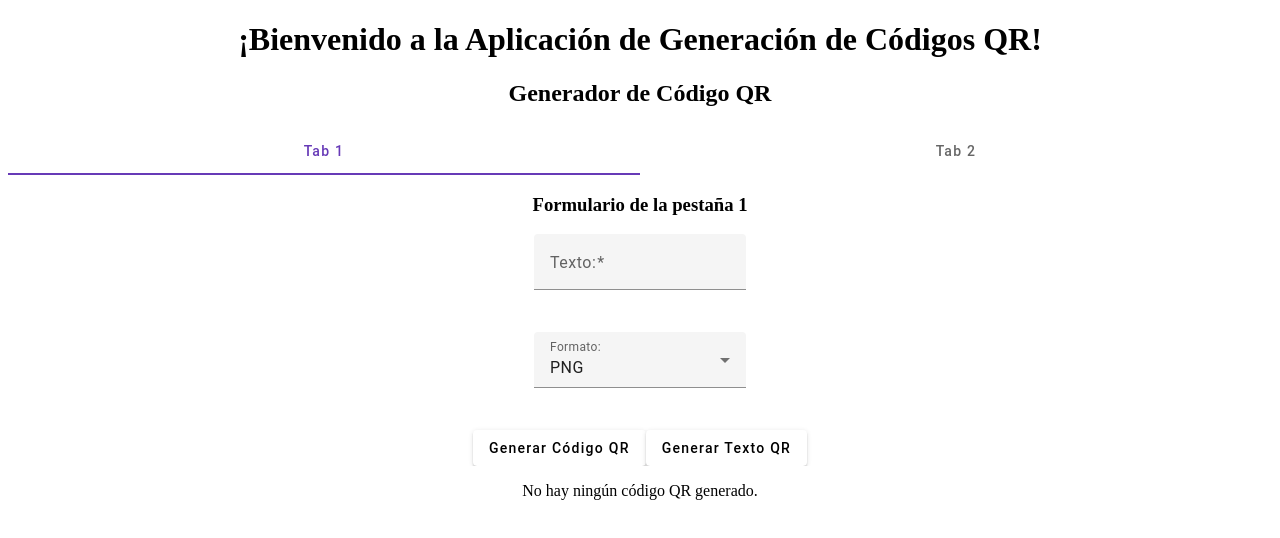
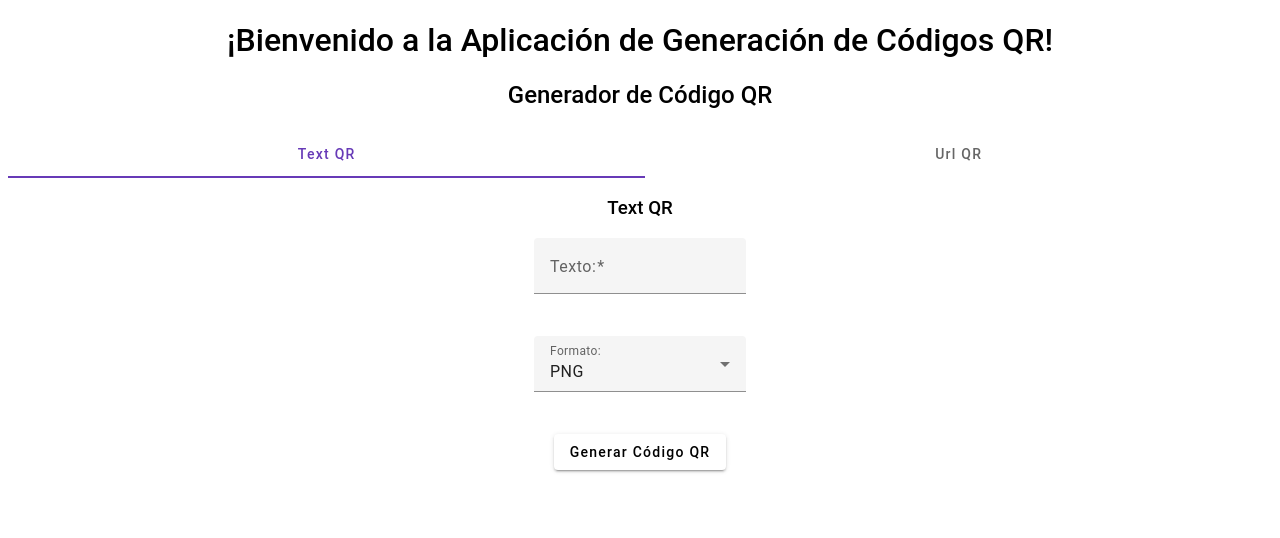
Before and after one commit to ManuFerrer094/qr-front, an Angular app: page / in a window 1280 px wide. Shown: the top 538 px of the page. Built offline with nearby package versions, Linux system fonts and the light colour scheme.

Commit message:
QR Url Implementation

```diff
--- a/src/app/app.component.html
+++ b/src/app/app.component.html
@@ -1,5 +1,4 @@
-<!-- src/app/app.component.html -->
-<div style="text-align: center;">
-  <h1>¡Bienvenido a la Aplicación de Generación de Códigos QR!</h1>
+<div fxLayout="column" fxLayoutAlign="center center" style="text-align: center;">
+  <h1 mat-h1>¡Bienvenido a la Aplicación de Generación de Códigos QR!</h1>
   <app-qr-generator></app-qr-generator>
 </div>
--- a/src/app/qr-generator/qr-generator.component.html
+++ b/src/app/qr-generator/qr-generator.component.html
@@ -3,14 +3,63 @@
 </div>
 <mat-tab-group>
   <!-- Pestaña 1 -->
-  <mat-tab label="Tab 1">
+  <mat-tab label="Text QR">
     <ng-template matTabContent>
-      <h3>Formulario de la pestaña 1</h3>
+      <h3>Text QR</h3>
       <form (submit)="generateQR()">
         <div>
           <mat-form-field>
-            <mat-label for="text">Texto:</mat-label>
-            <input matInput type="text" id="text" [(ngModel)]="text" name="text" required>
+            <mat-label>Texto:</mat-label>
+            <input matInput [formControl]="text" placeholder="Ingrese el texto">
+            @if (!text.valid && (text.dirty || text.touched))
+            {
+              <mat-error>
+                Ingrese un texto válido.
+              </mat-error>
+            }
+          </mat-form-field>
+        </div>
+        <div>
+          <mat-form-field>
+            <mat-label for="format">Formato:</mat-label>
+            <mat-select id="format" [(ngModel)]="format" name="format">
+              <mat-option value="svg">SVG</mat-option>
+              <mat-option value="png">PNG</mat-option>
+            </mat-select>
+          </mat-form-field>
+        </div>
+        <button type="submit" mat-raised-button>Generar Código QR</button>
+      </form>
+      <!-- Mostrar el código QR generado o un mensaje si no hay uno -->
+      @if(qrCodeImageText) {
+        <div>
+            <div>
+              <h3>Código QR Generado:</h3>
+              <img [src]="qrCodeImageText" alt="Código QR">
+            </div>
+        </div>
+      }@else {
+        <div>
+        </div>
+      }
+    </ng-template>
+  </mat-tab>
+
+  <!-- Pestaña 2 -->
+  <mat-tab label="Url QR">
+    <ng-template matTabContent>
+      <h3>Url QR</h3>
+      <form (submit)="generateUrlQR()">
+        <div>
+          <mat-form-field>
+            <mat-label>URL</mat-label>
+            <input matInput [formControl]="url" placeholder="Ingrese la URL">
+            @if (!url.valid && (url.dirty || url.touched))
+            {
+              <mat-error>
+                Ingrese una URL válida (debe comenzar con 'http' o 'https').
+              </mat-error>
+            }
           </mat-form-field>
         </div>
         @if(!isVCardSelected) {
@@ -25,32 +74,7 @@
         </div>
         }
         <button type="submit" mat-raised-button>Generar Código QR</button>
-        <button type="button" mat-raised-button (click)="isVCardSelected = false">Generar Texto QR</button>
       </form>
-    </ng-template>
-  </mat-tab>
-
-  <!-- Pestaña 2 -->
-  <mat-tab label="Tab 2">
-    <ng-template matTabContent>
-      <h3>Formulario de la pestaña 2</h3>
-      <form>
-        <mat-form-field>
-          <mat-label>Edad</mat-label>
-          <input matInput type="number" placeholder="Ingrese su edad">
-        </mat-form-field>
-
-        <mat-form-field>
-          <mat-label>Teléfono</mat-label>
-          <input matInput type="tel" placeholder="Ingrese su teléfono">
-        </mat-form-field>
-
-        <button mat-raised-button type="submit">Enviar</button>
-      </form>
-    </ng-template>
-  </mat-tab>
-</mat-tab-group>
-
       <!-- Mostrar el código QR generado o un mensaje si no hay uno -->
       @if(qrCodeImageUrl) {
         <div>
@@ -61,6 +85,8 @@
         </div>
       }@else {
         <div>
-      <p>No hay ningún código QR generado.</p>
         </div>
       }
+    </ng-template>
+  </mat-tab>
+</mat-tab-group>
--- a/src/app/qr-generator/qr-generator.component.ts
+++ b/src/app/qr-generator/qr-generator.component.ts
@@ -1,6 +1,6 @@
 import { HttpClient } from '@angular/common/http';
 import { Component } from '@angular/core';
-import { FormsModule } from '@angular/forms';
+import { FormControl, FormsModule, Validators, ReactiveFormsModule } from '@angular/forms';
 import { RouterModule } from '@angular/router';
 import { MatFormFieldModule } from '@angular/material/form-field';
 import { MatInputModule } from '@angular/material/input';
@@ -10,42 +10,75 @@ import { MatButtonModule } from '@angular/material/button';
 import { MatIconModule } from '@angular/material/icon';
 import { MatTabsModule } from '@angular/material/tabs';
 
+
 @Component({
   selector: 'app-qr-generator',
   standalone: true,
   imports: [
     RouterModule,
     FormsModule,
+    ReactiveFormsModule,
     MatFormFieldModule,
     MatInputModule,
     MatSelectModule,
     MatOptionModule,
     MatButtonModule,
-    MatIconModule, MatTabsModule
+    MatIconModule,
+    MatTabsModule
   ],
   templateUrl: './qr-generator.component.html',
   styleUrl: './qr-generator.component.css'
 })
 export class QrGeneratorComponent {
-  text: string = '';
+  text: FormControl = new FormControl('', [Validators.required, Validators.pattern('[a-zA-Z ]*')]);
   format: string = 'png';
   errorCorrectionLevel: string = 'H';
   qrCodeImageUrl: string = '';
+  qrCodeImageText: string = '';
   name: string = '';
   email: string = '';
   phone: string = '';
   address: string = '';
   title: string = '';
-  url: string = '';
+  url: FormControl = new FormControl('', [Validators.required, Validators.pattern('(http|https)://.+')]);
   isVCardSelected: boolean = false;
 
   constructor(private http: HttpClient) { }
 
+  isTextValid: boolean = true;
+
   generateQR(): void {
+    if (this.text.invalid) {
+      console.error('El texto no es válido.');
+      return;
+    }
+
     const apiUrl = 'http://localhost:3000/generate';
     const requestBody = {
-      text: this.text,
+      text: this.text.value,
       format: this.format
+    };
+
+    this.http.post<any>(apiUrl, requestBody).subscribe(
+      (response) => {
+        this.qrCodeImageText = response.qr_code_url;
+      },
+      (error) => {
+        console.error('Error generating QR code:', error);
+      }
+    );
+  }
+
+  generateUrlQR() : void {
+    const apiUrl = 'http://localhost:3000/generate/url';
+
+    if (this.url.invalid) {
+      this.url.markAsTouched();
+      return;
+    }
+
+    const requestBody = {
+      url: this.url.value
     };
 
     this.http.post<any>(apiUrl, requestBody).subscribe(
--- a/src/styles.css
+++ b/src/styles.css
@@ -1 +1,57 @@
 @import '@angular/material/prebuilt-themes/deeppurple-amber.css';
+
+/* styles.css */
+
+/* Font Family */
+body {
+  font-family: 'Roboto', sans-serif;
+}
+
+/* Heading Styles */
+h1, h2, h3, h4, h5, h6 {
+  font-weight: 500;
+  line-height: 1.2;
+}
+
+/* Paragraph Styles */
+p {
+  line-height: 1.5;
+}
+
+/* Button Styles */
+button {
+  font-weight: 500;
+  border: none;
+  border-radius: 4px;
+  padding: 10px 20px;
+  cursor: pointer;
+  transition: background-color 0.3s ease;
+}
+
+button:hover {
+  background-color: #f0f0f0;
+}
+
+/* Input Styles */
+input, textarea {
+  padding: 8px;
+  border: 1px solid #ccc;
+  border-radius: 4px;
+  transition: border-color 0.3s ease;
+}
+
+input:focus, textarea:focus {
+  outline: none;
+  border-color: #007bff;
+}
+
+/* Link Styles */
+a {
+  color: #007bff;
+  text-decoration: none;
+  transition: color 0.3s ease;
+}
+
+a:hover {
+  color: #0056b3;
+}
```
Lines whose indentation alone changed are shown as unchanged.
